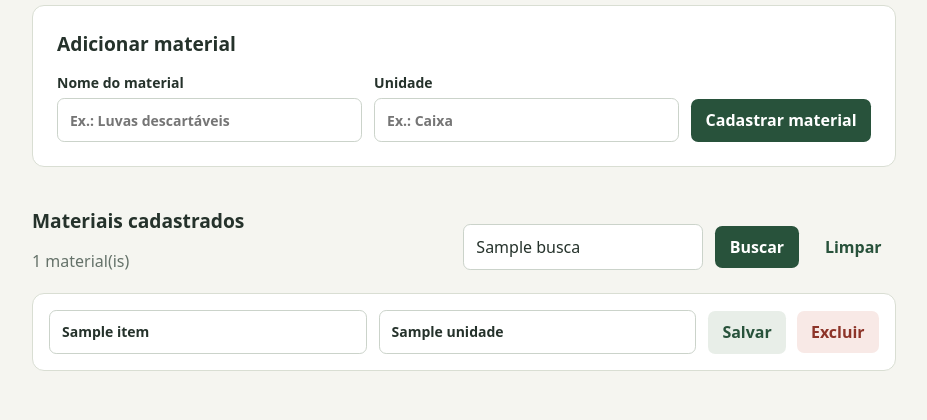
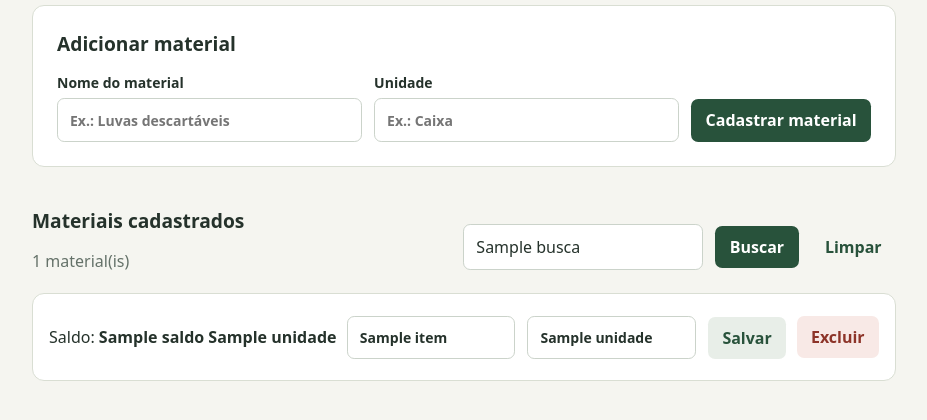
Before and after one commit to luisotavio336/estoque--rec-final, a Flask app: template templates/materiais.html in a window 1280 px wide. Shown: the part 263-683 px from the top of the page, without its empty margins (176-1103 px from the left). Run offline with Flask 3, Linux system fonts and the light colour scheme; the template is opened without the code that fills it: most values are stand-ins (such as "Sample title", 1, 10 or a date in 2020).

Commit message:
Calcula e exibe o saldo de cada material

```diff
--- a/app.py
+++ b/app.py
@@ -3,12 +3,12 @@ import secrets
 import sqlite3
 from pathlib import Path
 
-from flask import Flask, flash, g, redirect, render_template, request, url_for
+from flask import Flask, flash, g, jsonify, redirect, render_template, request, url_for
 
 app = Flask(__name__)
 app.config['SECRET_KEY'] = os.environ.get('SECRET_KEY') or secrets.token_hex(32)
 PASTA = Path(__file__).resolve().parent
-app.config['DATABASE'] = PASTA / 'instance' / 'estoque.sqlite3'
+app.config['DATABASE'] = Path(os.environ.get('ESTOQUE_DB') or PASTA / 'instance' / 'estoque.sqlite3')
 
 
 def conectar():
@@ -34,12 +34,24 @@ def preparar_banco():
         conectar().executescript(esquema)
 
 
+def listar_materiais():
+    return conectar().execute(
+        '''
+        SELECT m.id, m.nome, m.unidade,
+               COALESCE(SUM(CASE WHEN v.tipo = 'entrada' THEN v.quantidade
+                                 ELSE -v.quantidade END), 0) AS saldo
+        FROM materiais AS m
+        LEFT JOIN movimentacoes AS v ON v.material_id = m.id
+        GROUP BY m.id, m.nome, m.unidade
+        ORDER BY m.nome COLLATE NOCASE, m.id
+        '''
+    ).fetchall()
+
+
 @app.get('/')
 def materiais():
     busca = request.args.get('busca', '').strip()
-    itens = conectar().execute(
-        'SELECT id, nome, unidade FROM materiais ORDER BY nome COLLATE NOCASE, id'
-    ).fetchall()
+    itens = listar_materiais()
     if busca:
         termo = busca.casefold()
         itens = [
@@ -53,7 +65,7 @@ def materiais():
 def adicionar_material():
     nome = request.form.get('nome', '').strip()
     unidade = request.form.get('unidade', '').strip()
-    if not nome or not unidade:
+    if not (1 <= len(nome) <= 120 and 1 <= len(unidade) <= 40):
         flash('Preencha o nome e a unidade do material.', 'erro')
         return redirect(url_for('materiais'))
 
@@ -71,7 +83,7 @@ def adicionar_material():
 def editar_material(material_id):
     nome = request.form.get('nome', '').strip()
     unidade = request.form.get('unidade', '').strip()
-    if not nome or not unidade:
+    if not (1 <= len(nome) <= 120 and 1 <= len(unidade) <= 40):
         flash('Preencha o nome e a unidade do material.', 'erro')
         return redirect(url_for('materiais'))
 
--- a/templates/materiais.html
+++ b/templates/materiais.html
@@ -58,6 +58,7 @@
         <ul class="materiais">
           {% for item in itens %}
             <li>
+              <p class="saldo">Saldo: <strong>{{ item.saldo }} {{ item.unidade }}</strong></p>
               <form class="form-edicao" action="{{ url_for('editar_material', material_id=item.id) }}" method="post">
                 <label>
                   <span class="sr-only">Nome do material</span>
```
